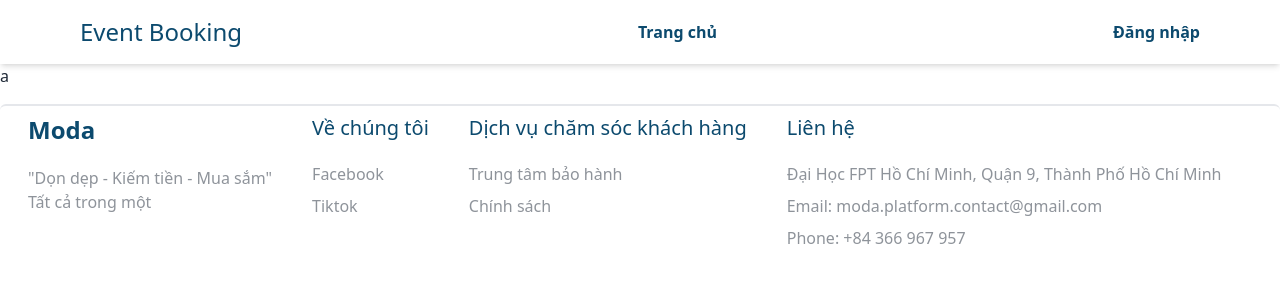
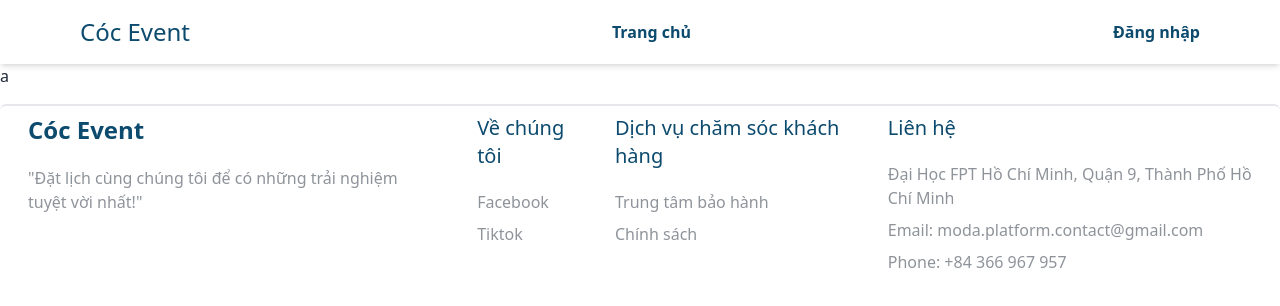
Before and after one commit to FU-PRN231/frontend-event, a React (Vite) app: page / in a window 1280 px wide. Shown: the top 306 px of the page. Built offline with nearby package versions, Linux system fonts and the light colour scheme.

Commit message:
commit check in page and fix authen

```diff
--- a/src/components/LoadingComponent/LoadingComponent.jsx
+++ b/src/components/LoadingComponent/LoadingComponent.jsx
@@ -69,7 +69,7 @@ const LoadingComponent = ({ isLoading }) => {
   return isLoading ? (
     <LoadingContainer>
       <LoadingSpinner />
-      <LoadingText>Moda đang tải dữ liệu bạn chờ xíu nhé...</LoadingText>
+      <LoadingText>Cóc Event đang tải dữ liệu bạn chờ xíu nhé...</LoadingText>
     </LoadingContainer>
   ) : null;
 };
--- a/src/components/ManagementComponents/Header/ManagementHeader.jsx
+++ b/src/components/ManagementComponents/Header/ManagementHeader.jsx
@@ -12,7 +12,7 @@ const ManagementHeader = () => {
           </label>
           <NavLink to={"/"}>
             <span className="mx-10 normal-case text-xl font-bold text-primary">
-              Event Booking
+              Cóc Event
             </span>
           </NavLink>
         </div>
--- a/src/components/Navbar/Navbar.jsx
+++ b/src/components/Navbar/Navbar.jsx
@@ -20,7 +20,7 @@ const NavBar = () => {
     };
     window.addEventListener("scroll", scrollHandler);
     return () => window.removeEventListener("scroll", scrollHandler);
-  }, []);
+  }, [roleName]);
 
   const handleLogOut = () => {
     localStorage.removeItem("accessToken");
@@ -86,7 +86,7 @@ const NavBar = () => {
           to="/"
           className="flex items-center gap-2 no-underline text-primary"
         >
-          <span className="text-2xl font-medium">Event Booking</span>
+          <span className="text-2xl font-medium">Cóc Event</span>
         </NavLink>
 
         <div className="hidden md:flex items-center gap-4">
--- a/src/components/footer/Footer.jsx
+++ b/src/components/footer/Footer.jsx
@@ -6,12 +6,11 @@ const Footer = () => {
       <div className="flex flex-col md:flex md:flex-row">
         <div className="px-5">
           <div className="flex items-center gap-2 mb-5">
-            <h1 className="text-2xl font-bold text-primary">Moda</h1>
+            <h1 className="text-2xl font-bold text-primary">Cóc Event</h1>
           </div>
           <p className="opacity-50 mb-5">
-            "Dọn dẹp - Kiếm tiền - Mua sắm"
+            "Đặt lịch cùng chúng tôi để có những trải nghiệm tuyệt vời nhất!"
             <br />
-            Tất cả trong một
           </p>
         </div>
         <div className="px-5 ">
--- a/src/pages/Common/LoginPage.jsx
+++ b/src/pages/Common/LoginPage.jsx
@@ -115,7 +115,7 @@ const LoginPage = () => {
         );
         dispatch(author(decode(localStorage.getItem("accessToken")).role));
         if (fetchAccount.isSuccess) {
-          const userAccount = fetchAccount.result?.account;
+          const userAccount = fetchAccount.result;
           dispatch(login(userAccount));
           toast.success("Đăng nhập thành công");
           navigate("/");
@@ -136,7 +136,7 @@ const LoginPage = () => {
         <div className="flex items-center justify-center min-h-screen bg-base2">
           <div className="relative flex flex-col m-6 space-y-8 shadow-2xl rounded-2xl md:flex-row md:space-y-0">
             <div className="flex flex-col justify-center p-8 md:p-14">
-              <span className="mb-3 text-4xl font-bold">Event Booking</span>
+              <span className="mb-3 text-4xl font-bold">Cóc Event</span>
               <span className="font-light text-gray-400 mb-8">
                 Bạn vui lòng nhập các thông tin chi tiết để đăng nhập
               </span>
@@ -164,7 +164,7 @@ const LoginPage = () => {
                         author(decode(localStorage.getItem("accessToken")).role)
                       );
                       if (fetchAccount.isSuccess) {
-                        const userAccount = fetchAccount.result?.account;
+                        const userAccount = fetchAccount.result;
                         dispatch(login(userAccount));
                         toast.success("Đăng nhập thành công");
                         navigate("/");
@@ -269,7 +269,7 @@ const LoginPage = () => {
               />
               <div className="absolute hidden bottom-10 right-6 p-6 bg-white bg-opacity-40 backdrop-blur-sm rounded drop-shadow-lg md:block">
                 <span className="text-black italic text-xl">
-                  Event Booking
+                  Cóc Event
                   <br />
                   Đem lại cho bạn trải nghiệm đặt vé vô cùng tiện lợi.
                   <br />
--- a/src/pages/PM/CheckInPage.jsx
+++ b/src/pages/PM/CheckInPage.jsx
@@ -20,7 +20,7 @@ const CheckInPage = () => {
     <div className="container grid grid-cols-2 gap-4 ">
       <div className="mt-10 w-full ">
         <h1 className="text-primary font-bold uppercase text-center text-md my-2">
-          Check in tự động cùng Event Booking
+          Check in tự động cùng Cóc Event
         </h1>
         <div className=" p-4 rounded-md shadow-xl">
           <QrReader delay={300} onError={handleError} onScan={handleScan} />
--- a/src/routers/Routers.jsx
+++ b/src/routers/Routers.jsx
@@ -27,9 +27,9 @@ function Routers() {
     {
       path: "admin",
       element: (
-        // <ProtectedRouteAdmin>
-        <ManagementLayOut />
-        // </ProtectedRouteAdmin>
+        <ProtectedRouteAdmin>
+          <ManagementLayOut />
+        </ProtectedRouteAdmin>
       ),
       children: [
         { index: true, element: <Navigate to="dashboard" replace /> },
```
